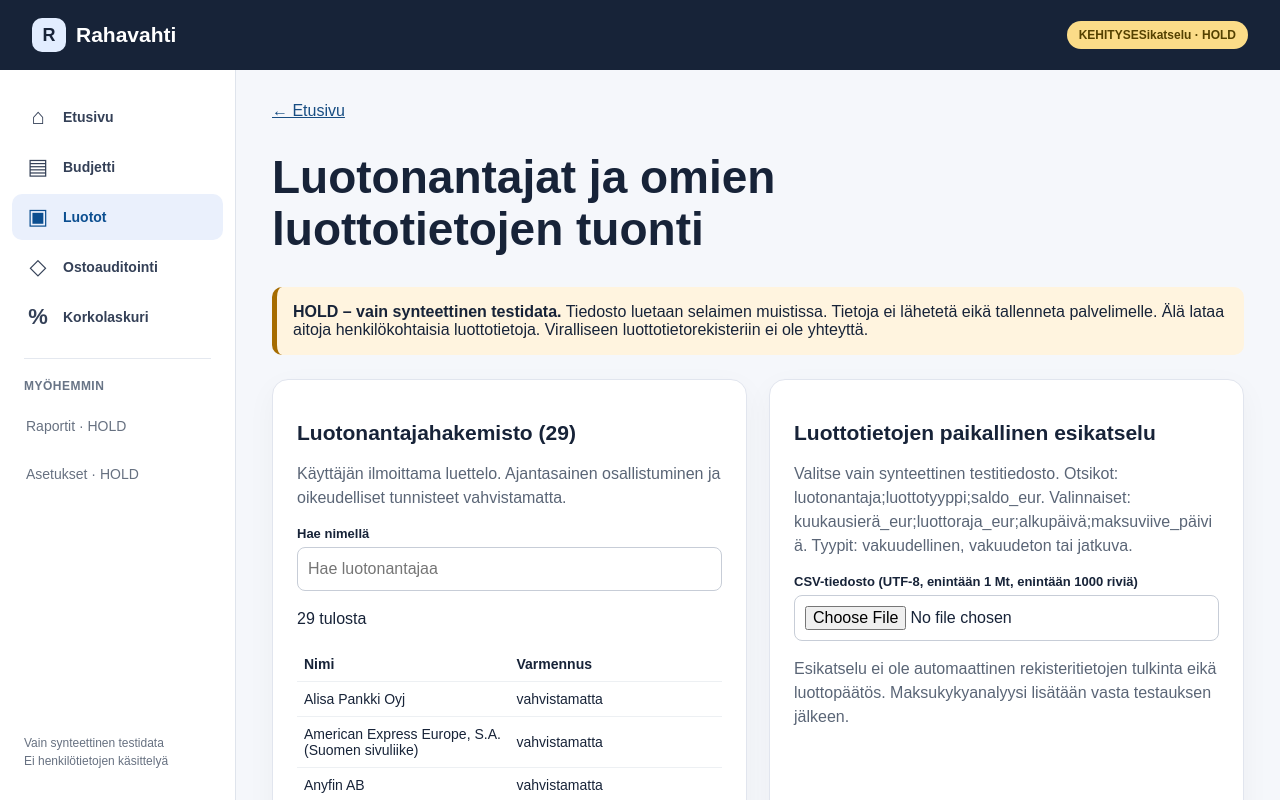
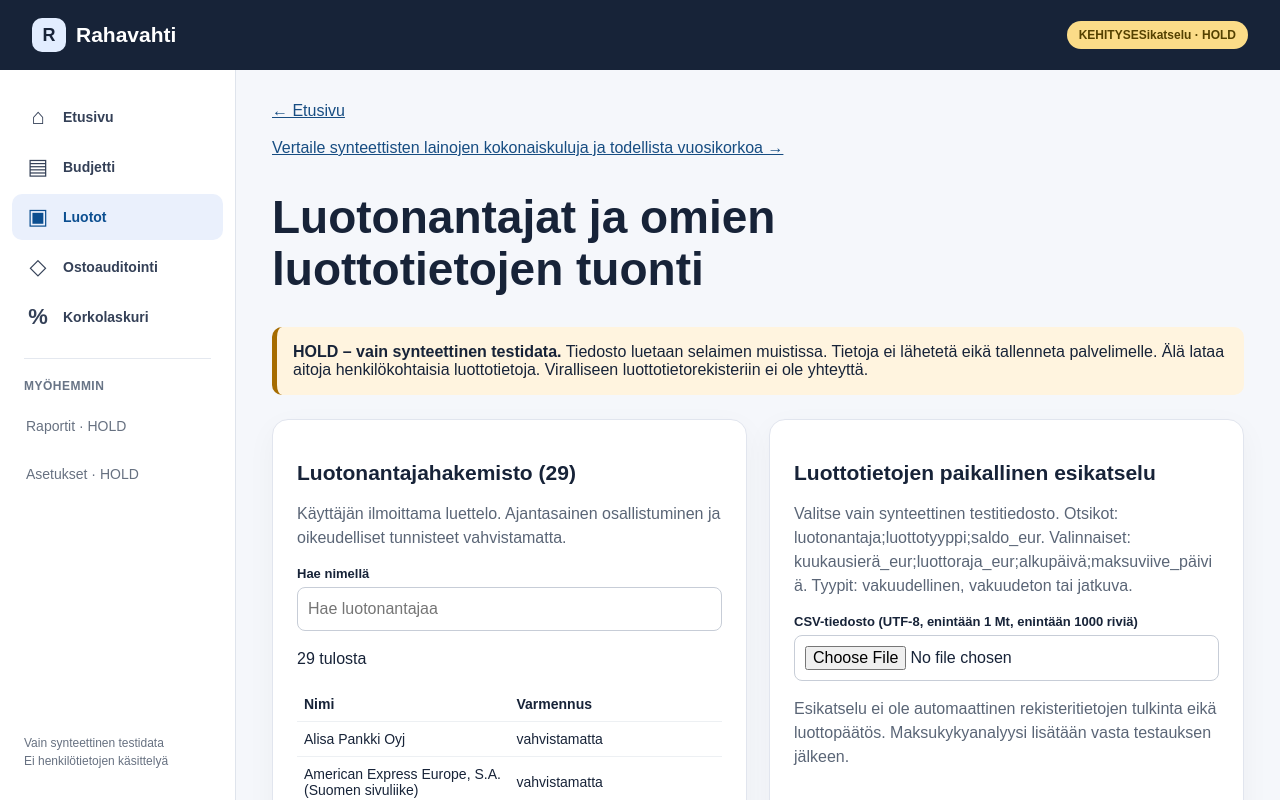
Before and after one commit to Jambovisuaalit/rahavahti, a Next.js app: page /luotonantajat in a window 1280 px wide. Shown: the top 800 px of the page. Built offline with nearby package versions, Linux system fonts and the light colour scheme.

Commit message:
feat: link credit directory and financial overview to synthetic APR calculator

```diff
--- a/app/luotonantajat/page.tsx
+++ b/app/luotonantajat/page.tsx
@@ -14,7 +14,7 @@ export default function CreditorsPage(){
   finally{e.target.value=''}
  }
  return <><main id="main-content">
- <a href="/">← Etusivu</a><h1>Luotonantajat ja omien luottotietojen tuonti</h1>
+ <a href="/">← Etusivu</a><p><a href="/korkolaskuri">Vertaile synteettisten lainojen kokonaiskuluja ja todellista vuosikorkoa →</a></p><h1>Luotonantajat ja omien luottotietojen tuonti</h1>
  <div className="info"><b>HOLD – vain synteettinen testidata.</b> Tiedosto luetaan selaimen muistissa. Tietoja ei lähetetä eikä tallenneta palvelimelle. Älä lataa aitoja henkilökohtaisia luottotietoja. Viralliseen luottotietorekisteriin ei ole yhteyttä.</div>
  <div className="grid" style={{marginTop:24}}>
  <section className="card"><h2>Luotonantajahakemisto ({CREDITORS.length})</h2><p className="muted">Käyttäjän ilmoittama luettelo. Ajantasainen osallistuminen ja oikeudelliset tunnisteet vahvistamatta.</p>
```
